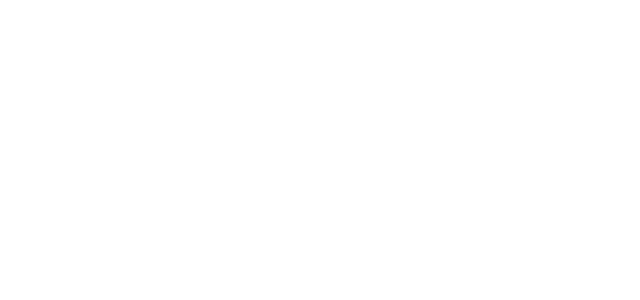
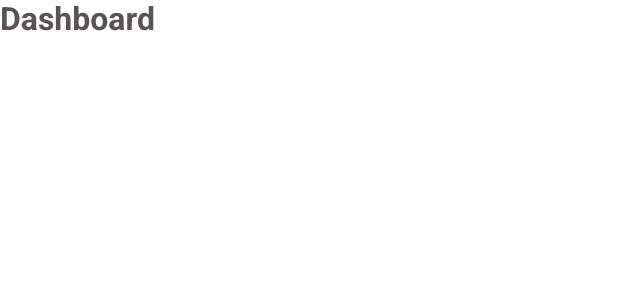
Before and after one commit to Bruno-Cesar123/stock_web, a React (Create React App) app: page /dashboard in a window 1280 px wide. Before the commit this address had no page. Shown: the top 300 px of the page, without its empty margins (0-640 px from the left). Built offline with nearby package versions, Linux system fonts and the light colour scheme.

Commit message:
feat: create dashboard page

```diff
--- /dev/null
+++ b/src/pages/Dashboard/index.tsx
@@ -0,0 +1,7 @@
+
+
+export function Dashboard() {
+    return (
+        <h1>Dashboard</h1>
+    )
+}
--- a/src/pages/SignIn/index.tsx
+++ b/src/pages/SignIn/index.tsx
@@ -1,4 +1,4 @@
-import { Link } from 'react-router-dom';
+import { Link, useNavigate } from 'react-router-dom';
 
 import { Input } from '../../components/Input';
 import { Button } from '../../components/Button';
@@ -11,8 +11,14 @@ import {
   Form,
   ContentAction
 } from './styles';
+import { useCallback } from 'react';
 
 export function SignIn() {
+  const navigate = useNavigate();
+
+  const onSubmit = useCallback(() => {
+    navigate('/dashboard')
+  }, [navigate])
 
   return (
       <Container>
@@ -21,7 +27,7 @@ export function SignIn() {
             <h1>CONTROLE DE INVESTIMETOS</h1>
           </ContentTitle>
           <ContentForm>
-            <Form>
+            <Form onSubmit={onSubmit}>
               <h2>SIGN IN</h2>
 
               <Input
--- a/src/routes/index.tsx
+++ b/src/routes/index.tsx
@@ -1,6 +1,7 @@
 import { BrowserRouter, Routes as RouterDOM, Route } from 'react-router-dom';
 import { SignIn } from '../pages/SignIn';
 import { SignUp } from '../pages/SignUp';
+import { Dashboard } from '../pages/Dashboard';
 
 export function Routes() {
     return(
@@ -8,6 +9,7 @@ export function Routes() {
             <RouterDOM>
                 <Route path='/' element={<SignIn />} />
                 <Route path='/signup' element={<SignUp />} />
+                <Route path='/dashboard' element={<Dashboard />} />
             </RouterDOM>
         </BrowserRouter>
     )
```
